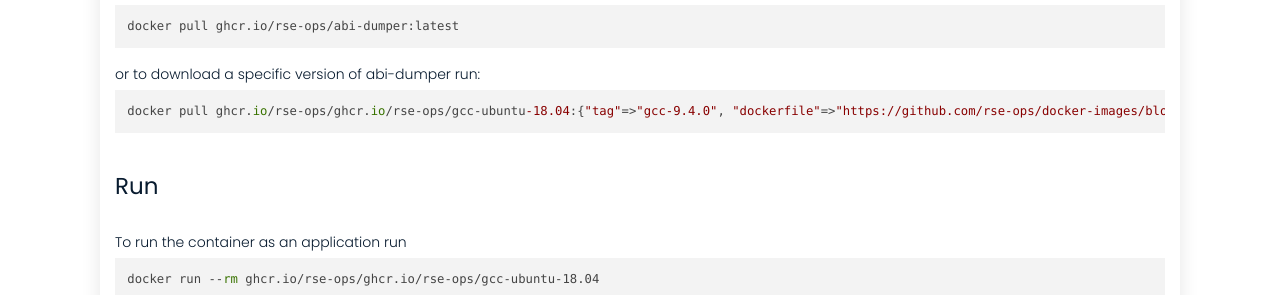
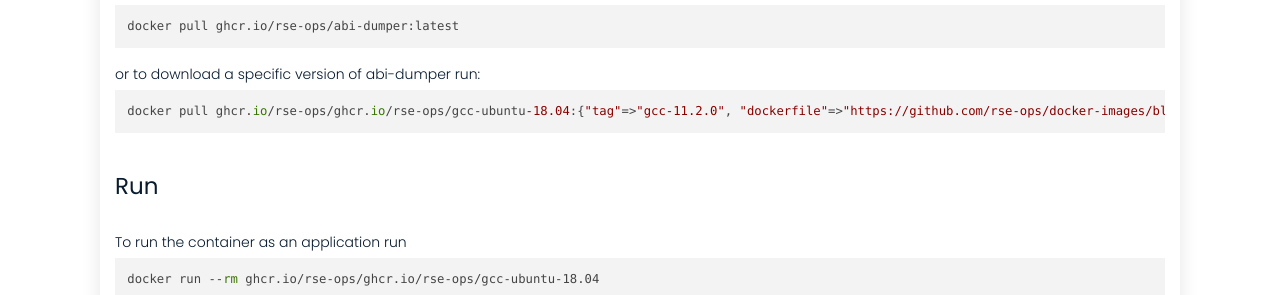
Before and after one commit to rse-ops/docker-images, a Jekyll site: the page built from _library/ghcr.io-rse-ops-gcc-ubuntu-18.04.md, in a window 1280 px wide and 1002 px high. Shown: the part 520-815 px from the top of the window. Built offline with Jekyll 4.4.1, drawn with Linux system fonts in a browser that asks for light colours; nearby versions of some CDN libraries.

Commit message:
Automated push to update library 2021-11-29

```diff
--- a/_library/ghcr.io-rse-ops-gcc-ubuntu-18.04.md
+++ b/_library/ghcr.io-rse-ops-gcc-ubuntu-18.04.md
@@ -1,14 +1,11 @@
 ---
 layout: container
 name: ghcr.io/rse-ops/gcc-ubuntu-18.04
-updated_at: 2021-11-29 05:04:38.891776
+updated_at: 2021-11-29 05:05:54.903604
 
 
 container_url: https://github.com/orgs/rse-ops/packages/container/package/gcc-ubuntu-18.04
 versions:
- - tag: gcc-9.4.0
-   dockerfile: https://github.com/rse-ops/docker-images/blob/main/ubuntu/gcc/Dockerfile
-   manifest: https://crane.ggcr.dev/manifest/ghcr.io/rse-ops/gcc-ubuntu-18.04:gcc-9.4.0
  - tag: gcc-11.2.0
    dockerfile: https://github.com/rse-ops/docker-images/blob/main/ubuntu/gcc/Dockerfile
    manifest: https://crane.ggcr.dev/manifest/ghcr.io/rse-ops/gcc-ubuntu-18.04:gcc-11.2.0
```
Also changed, not shown: other parts of _library/ghcr.io-rse-ops-gcc-ubuntu-18.04.md (+3 -0 lines).
